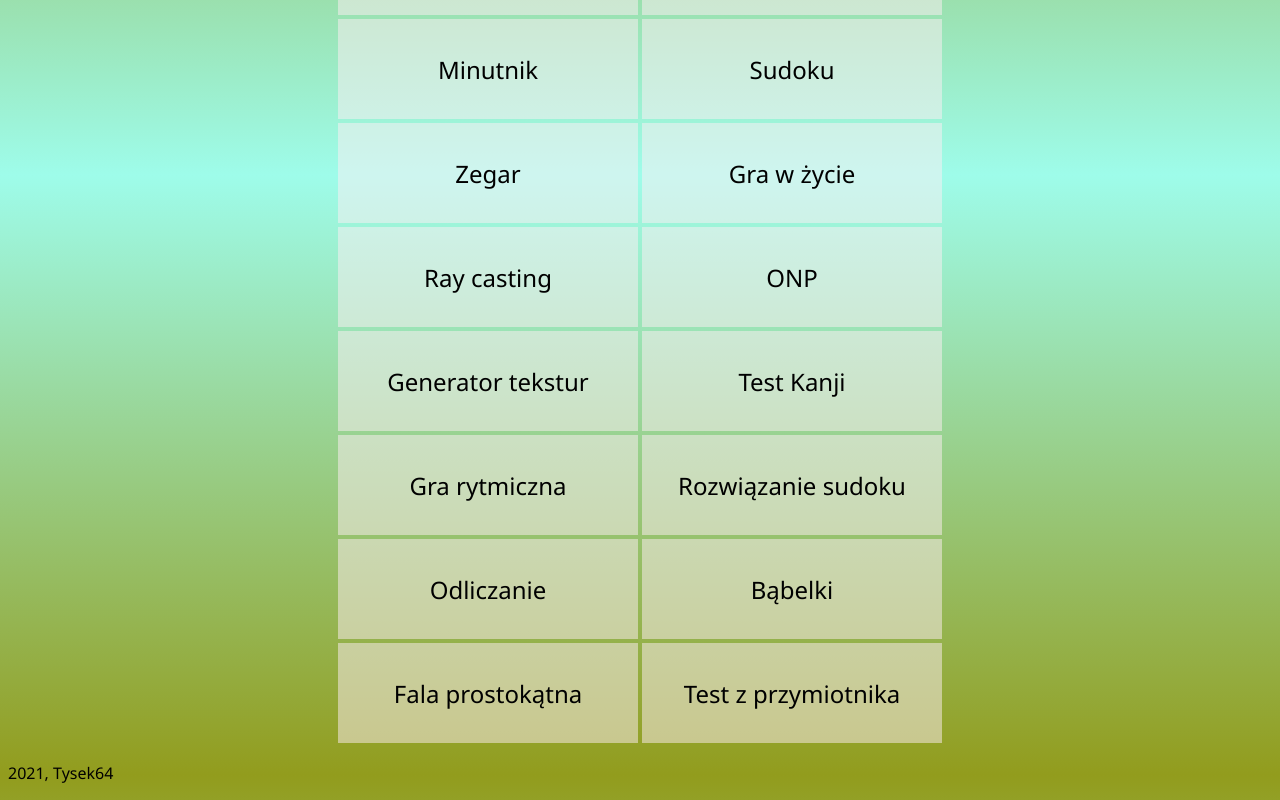
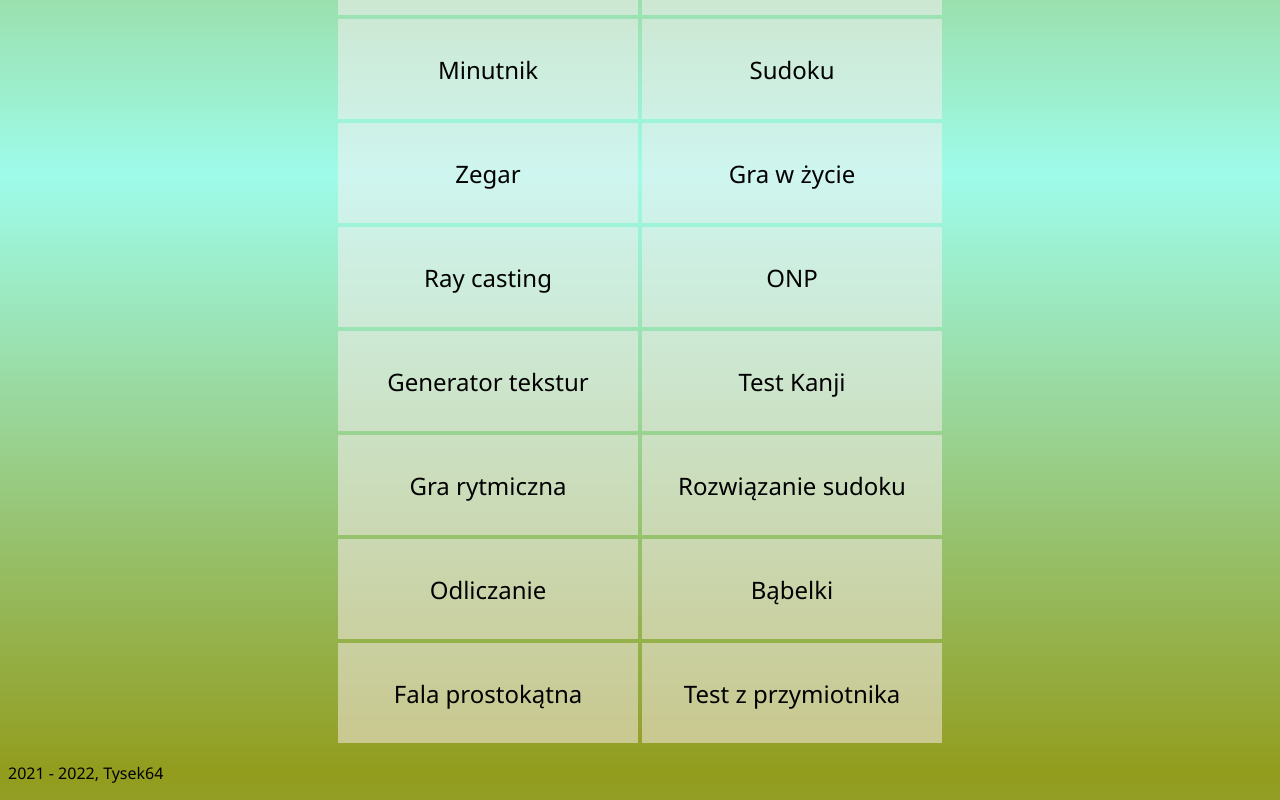
Before and after one commit to Tysek64/Tysek64.github.io, a plain HTML site: page index.html in a window 1280 px wide. Shown: the part 425-1225 px from the top of the page. Drawn offline with Linux system fonts and the light colour scheme.

Commit message:
Update index.html

```diff
--- a/index.html
+++ b/index.html
@@ -78,7 +78,7 @@
 			<td><a href="https://Tysek64.github.io/przymiotnik.html" id="17"><button>Test z przymiotnika</button></a></td>
 		</tr>
 	</table>
-	<p>2021, Tysek64</p>
+	<p>2021 - 2022, Tysek64</p>
 	<script>
 		document.getElementById("body").style.backgroundSize = (2 * window.screen.width).toString() + "px " + (2 * window.screen.height).toString() + "px";
 
```
